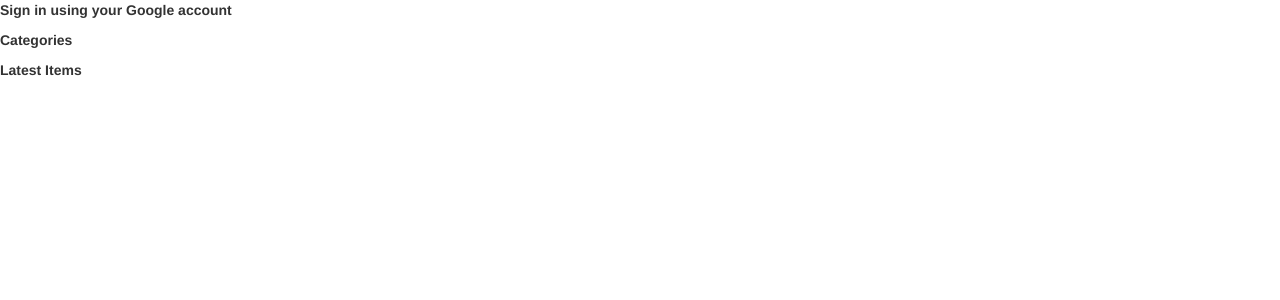
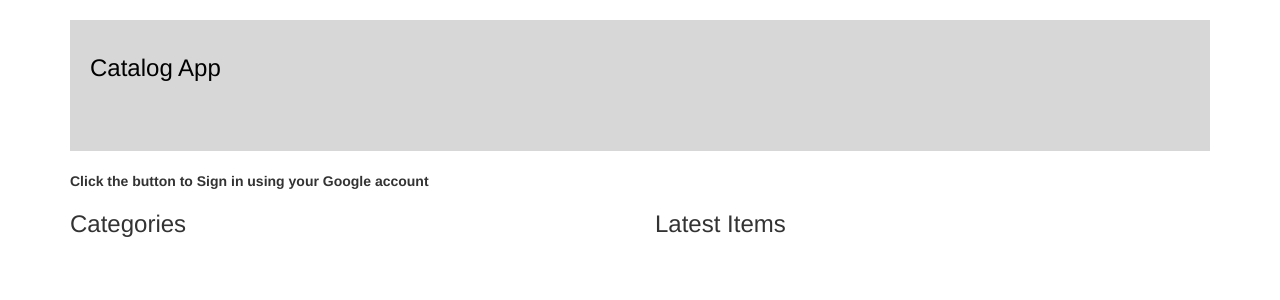
Before and after one commit to plr108-zz/item-catalog-lightsail, a Flask app: page /login in a window 1280 px wide. Shown: the top 300 px of the page. Run offline with Flask 2, Linux system fonts and the light colour scheme; data that the repository does not hold is empty; some libraries are stand-ins or nearby versions.

Commit message:
Add login page style
Add Bootstrap theme to login page

```diff
--- a/static/catalog_style.css
+++ b/static/catalog_style.css
@@ -1,7 +1,8 @@
-#catalog-header.header.clearfix  {
+#catalog-header.header.clearfix {
   background-color: #d7d7d7;
+  margin: 20 0;
+  min-height: 131px;
   padding: 10 20;
-  margin: 20 0;
 }
 
 #catalog-header-title {
@@ -12,3 +13,8 @@
 #flash {
   min-height: 20px;
 }
+
+#result,
+#sign_in_prompt {
+  font-weight: bold;
+}
--- a/templates/login.html
+++ b/templates/login.html
@@ -9,24 +9,23 @@
   </head>
 
   <body>
+    <div class='container'>
+      <div class='header clearfix' id='catalog-header'>
+        <h3 id='catalog-header-title'>Catalog App</h3>
+        <nav>
+          <ul class='nav nav-pills pull-left'>
     <!-- Google Sign-In button -->
-    <p><b>Sign in using your Google account</b></p>
     <div id="signinButton">
       <span class="g-signin2" data-accesstype="offline" data-onsuccess="signInCallback"></span>
     </div>
+          </ul>
+        </nav>
+      </div>
+      <div id='sign_in_prompt'>Click the button to Sign in using your Google account</div>
     <!-- div for showing sign-in results -->
     <div id="result"></div>
-    <div>
-      <p><b>Categories</b></p> {% for category in categories %}
-      <p><a href='{{url_for("show_category",category_name=category.name)}}'>{{category.name}}</a></p> {% endfor %}
-    </div>
-    <div>
-      {% if 'username' in session %}
-      <p><a href='{{url_for("create_item")}}'>Add Item</a></p>
-      {% endif %}
-      <b>Latest Items</b> {% for item in latest %}
-      <p><a href='{{url_for("show_item",category_name=item.category.name,item_name=item.name)}}'>{{item.name}} ({{item.category.name}})</a></p>
-      {% endfor %}
+      <div class='row'>
+        {% include "categories_content.html" %} {% block categories_content %} {% endblock %} {% include "latest_content.html" %} {% block latest_content %} {% endblock %}
     </div>
     <!-- Google Sign-In callback script -->
     <script>
```
